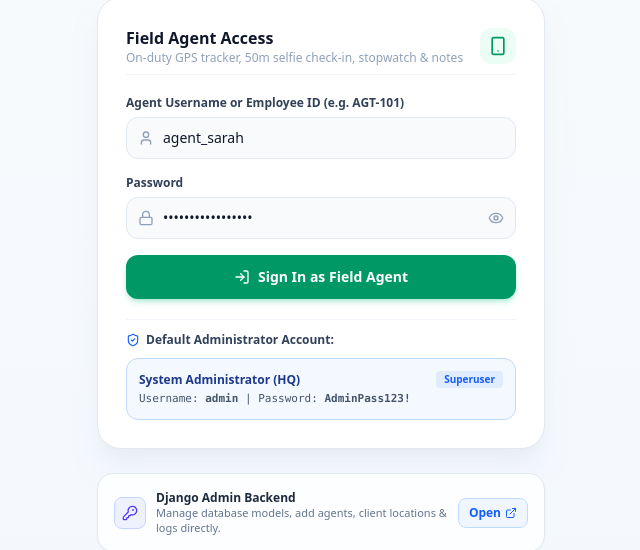
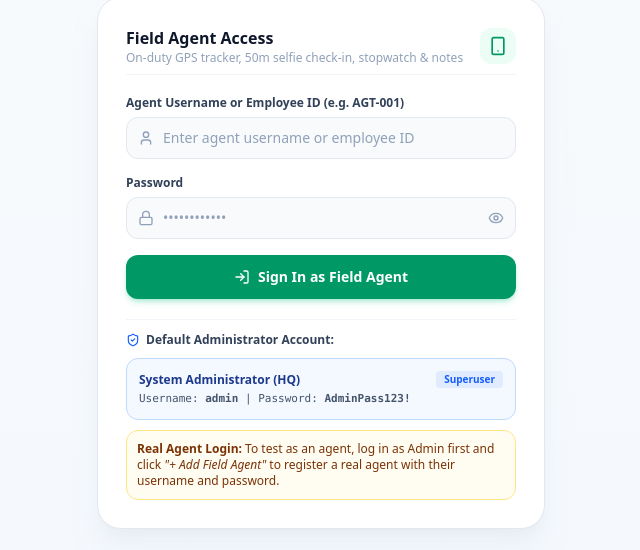
Before and after one commit to WORKVJ/Agent, a Next.js app in the folder frontend/: page /login in a window 1280 px wide. Both pictures are taken after a click on the button "Field Agent". Shown: the part 263-813 px from the top of the page, without its empty margins (319-959 px from the left). Built offline with nearby package versions, Linux system fonts and the light colour scheme; no server answers.

Commit message:
Update login flow and credentials for real testing without dummy data

```diff
--- a/frontend/src/app/login/page.tsx
+++ b/frontend/src/app/login/page.tsx
@@ -16,13 +16,13 @@ import {
   ExternalLink,
   Lock
 } from 'lucide-react';
-import { loginUser } from '@/lib/api';
+import { loginUser, API_BASE_URL } from '@/lib/api';
 
 export default function LoginPage() {
   const router = useRouter();
   const [selectedRole, setSelectedRole] = useState<'admin' | 'agent'>('admin');
   const [username, setUsername] = useState('admin');
-  const [password, setPassword] = useState('AdminPassword123!');
+  const [password, setPassword] = useState('AdminPass123!');
   const [showPassword, setShowPassword] = useState(false);
   const [isLoading, setIsLoading] = useState(false);
   const [errorMessage, setErrorMessage] = useState('');
@@ -35,10 +35,10 @@ export default function LoginPage() {
     setSuccessMessage('');
     if (role === 'admin') {
       setUsername('admin');
-      setPassword('AdminPassword123!');
+      setPassword('AdminPass123!');
     } else {
-      setUsername('agent_sarah');
-      setPassword('AgentPassword123!');
+      setUsername('');
+      setPassword('');
     }
   };
 
@@ -208,7 +208,7 @@ export default function LoginPage() {
           <form onSubmit={handleLogin} className="space-y-4">
             <div>
               <label className="block text-xs font-semibold text-slate-700 mb-1.5">
-                {selectedRole === 'admin' ? 'Admin Username / Email' : 'Agent Username or Employee ID (e.g. AGT-101)'}
+                {selectedRole === 'admin' ? 'Admin Username / Email' : 'Agent Username or Employee ID (e.g. AGT-001)'}
               </label>
               <div className="relative">
                 <div className="absolute inset-y-0 left-0 pl-3 flex items-center pointer-events-none text-slate-400">
@@ -218,7 +218,7 @@ export default function LoginPage() {
                   type="text"
                   value={username}
                   onChange={(e) => setUsername(e.target.value)}
-                  placeholder={selectedRole === 'admin' ? 'admin' : 'agent_sarah or AGT-101'}
+                  placeholder={selectedRole === 'admin' ? 'admin' : 'Enter agent username or employee ID'}
                   required
                   className="w-full pl-9 pr-3 py-2.5 bg-slate-50 hover:bg-slate-100/70 focus:bg-white border border-slate-200 focus:border-blue-500 rounded-xl text-sm text-slate-900 placeholder:text-slate-400 outline-none transition-all font-medium"
                 />
@@ -294,6 +294,12 @@ export default function LoginPage() {
               </div>
               <div className="text-[11px] text-slate-600 font-mono mt-1">Username: <strong>admin</strong> | Password: <strong>AdminPass123!</strong></div>
             </button>
+
+            {selectedRole === 'agent' && (
+              <div className="p-2.5 rounded-xl border border-amber-200 bg-amber-50/70 text-amber-900 text-xs">
+                <strong>Real Agent Login:</strong> To test as an agent, log in as Admin first and click <em>&quot;+ Add Field Agent&quot;</em> to register a real agent with their username and password.
+              </div>
+            )}
           </div>
         </div>
 
@@ -309,7 +315,7 @@ export default function LoginPage() {
             </div>
           </div>
           <a
-            href="http://localhost:8000/admin/"
+            href={`${API_BASE_URL.replace(/\/api\/?$/, '')}/admin/`}
             target="_blank"
             rel="noopener noreferrer"
             className="flex items-center gap-1 text-xs font-bold text-blue-600 hover:text-blue-800 bg-blue-50 px-2.5 py-1.5 rounded-lg border border-blue-200 hover:bg-blue-100 transition-all shrink-0 ml-2"
--- a/frontend/src/lib/api.ts
+++ b/frontend/src/lib/api.ts
@@ -323,3 +323,19 @@ export async function createClientLocation(clientData: {
   }
   return data;
 }
+
+export async function purgeData(): Promise<{
+  success: boolean;
+  message: string;
+  deleted: Record<string, number>;
+}> {
+  const res = await fetch(`${API_BASE_URL}/purge/`, {
+    method: 'POST',
+    headers: { 'Content-Type': 'application/json' }
+  });
+  const data = await res.json();
+  if (!res.ok) {
+    throw new Error(data.error || 'Failed to purge data');
+  }
+  return data;
+}
```
Also changed, not shown: 1 other file (tests, documents, lock files or other folders).
